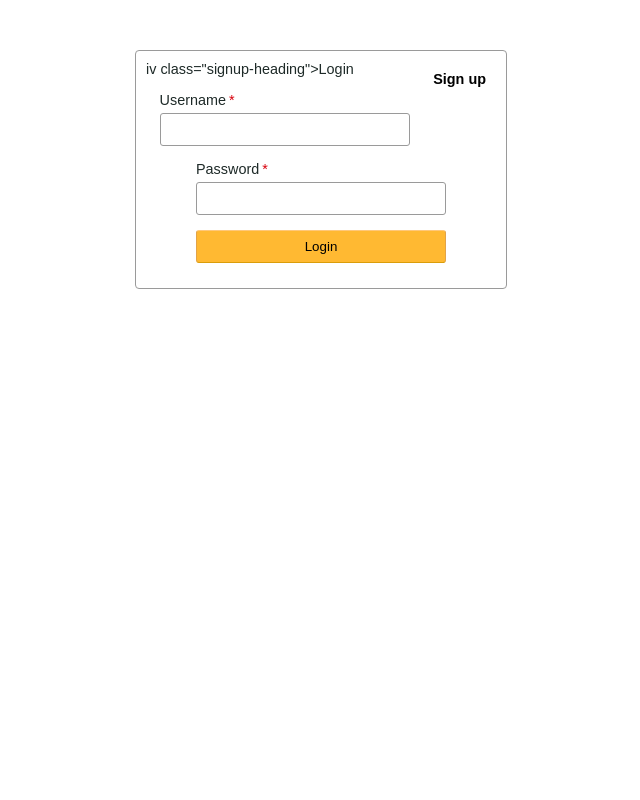
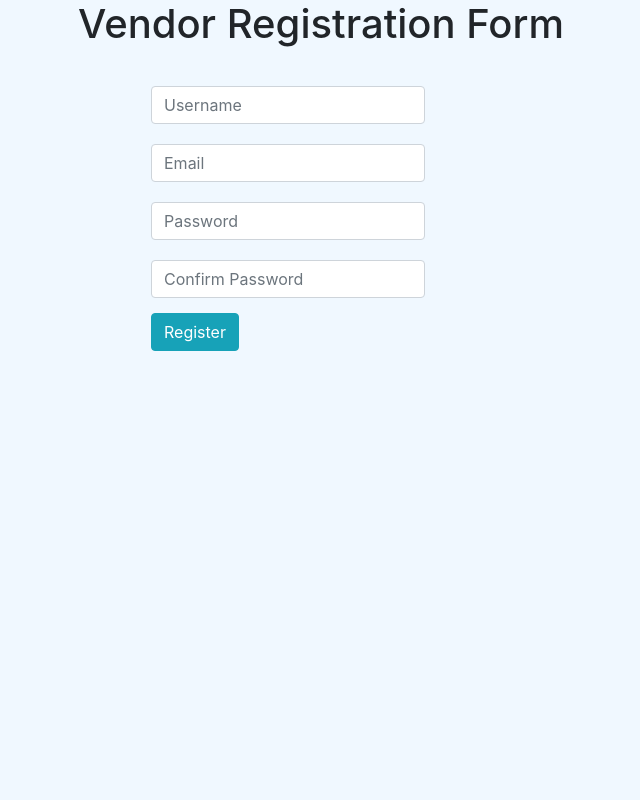
Before and after one commit to bharathjinka09/php-registration, a PHP site: page / in a window 1280 px wide. Shown: the whole page, without its empty margins (319-959 px from the left). Run offline with PHP 8.4, Linux system fonts and the light colour scheme.

Commit message:
Added Registration and saving to db

```diff
--- a/index.php
+++ b/index.php
@@ -6,15 +6,18 @@ session_start();
 <HTML>
 <HEAD>
 <TITLE>Vendor Registration</TITLE>
-<link href="./assets/css/phppot-style.css" type="text/css"
-	rel="stylesheet" />
 <link href="./assets/css/user-registration.css" type="text/css"
 	rel="stylesheet" />
 <script src="./vendor/jquery/jquery-3.3.1.js" type="text/javascript"></script>
 </HEAD>
 <BODY>
 	<div class="phppot-container">
-	<?php require_once "login-form.php";?>
+	<?php
+		require_once "user-registration-form.php";
+	?>
+	<?php
+	// require_once "login-form.php";
+	?>
 	</div>
 </BODY>
 </HTML>
--- a/user-registration-form.php
+++ b/user-registration-form.php
@@ -8,7 +8,7 @@ if (! empty($_POST["signup-btn"])) {
 ?>
 <HTML>
 <HEAD>
-<TITLE>Vendor Registration</TITLE>
+<TITLE>Vendor Registration Form</TITLE>
 <meta name="viewport" content="width=device-width, initial-scale=1.0">
 <link rel="stylesheet" href="https://stackpath.bootstrapcdn.com/bootstrap/4.4.1/css/bootstrap.min.css" integrity="sha384-Vkoo8x4CGsO3+Hhxv8T/Q5PaXtkKtu6ug5TOeNV6gBiFeWPGFN9MuhOf23Q9Ifjh" crossorigin="anonymous">
 <!--
@@ -17,6 +17,11 @@ if (! empty($_POST["signup-btn"])) {
 <link href="./assets/css/user-registration.css" type="text/css"
 	rel="stylesheet" />
 <script src="./vendor/jquery/jquery-3.3.1.js" type="text/javascript"></script>
+<style type="text/css">
+	body{
+		background: aliceblue;
+	}
+</style>
 </HEAD>
 <BODY>
 	<div class="container">
@@ -24,7 +29,7 @@ if (! empty($_POST["signup-btn"])) {
 			<!-- <div class="login-signup">
 				<a href="index.php">Login</a>
 			</div> -->
-					<div class="text-center"><h1>Vendor Registration</h1></div>
+					<div class="text-center"><h1>Vendor Registration Form</h1></div>
 
 			<div class="col-md-4 offset-md-4">
 				<form name="sign-up" action="" method="post"
```
Also changed, not shown: Model/Member.php (+31 -31 lines), requirements.txt (added, +31 -0 lines).
